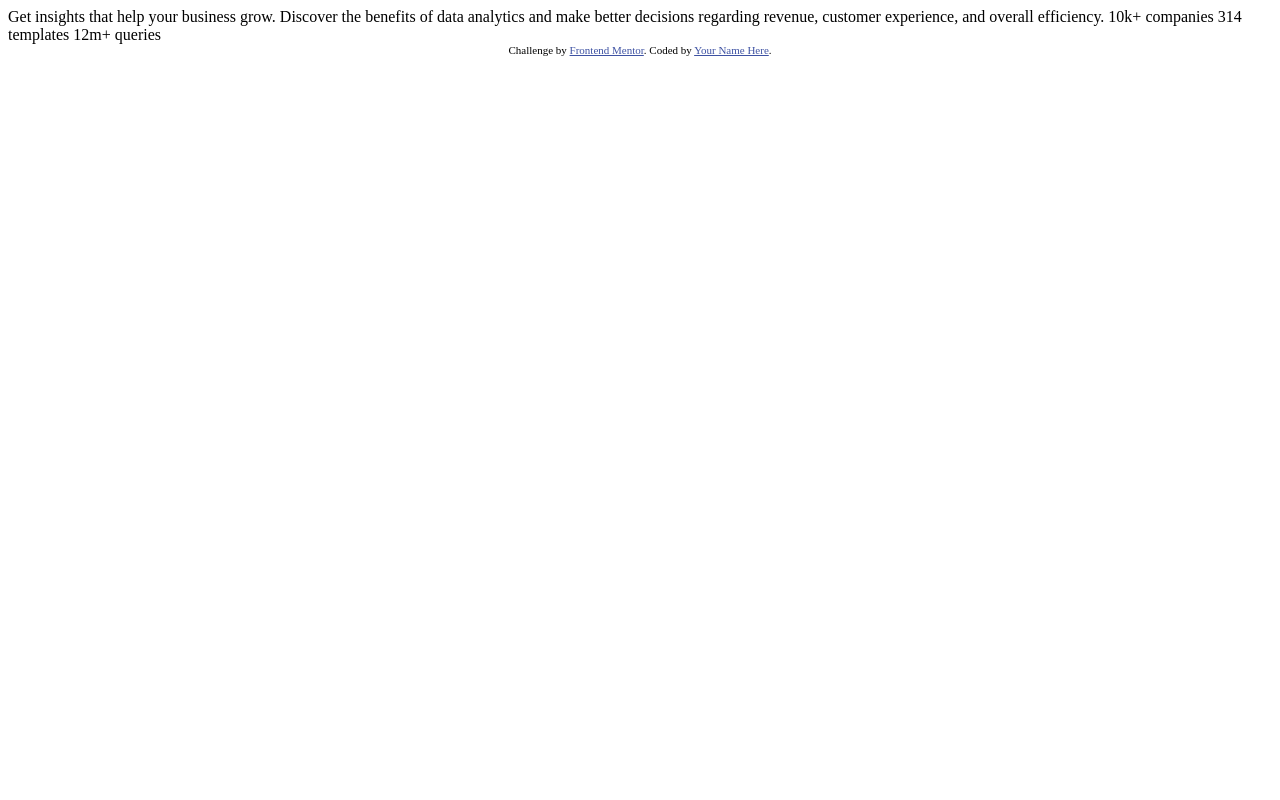
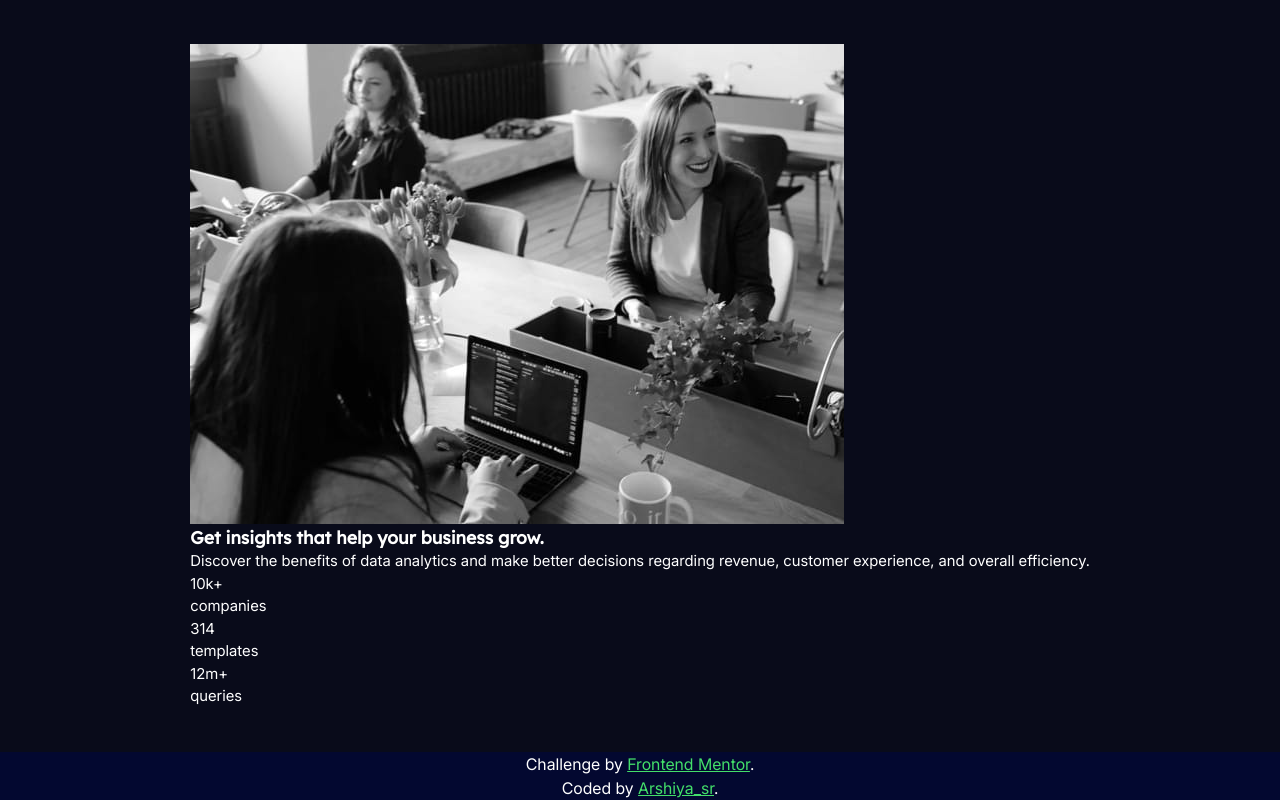
Before and after one commit to arshiya-sr/frontend-mentor-Stats-preview-card-component-Project, a plain HTML site: page index.html in a window 1280 px wide. Drawn offline with Linux system fonts and the light colour scheme.

Commit message:
Main Additions
Feat:

- Base CSS files.
- Fonts.
- Main styles.
- Semantic HTML structure

```diff
--- /dev/null
+++ b/css/main.css
@@ -0,0 +1,142 @@
+/* custom variables */
+
+:root {
+
+    /* Colors */
+
+    /* Primary */
+
+    --Navy-950: hsl(233, 47%, 7%);
+    --Navy-980: hsl(233, 88%, 10%);
+    --Blue-950: hsl(244, 37%, 16%);
+    --Purple-500: hsl(277, 64%, 61%);
+
+    /* Neutral */
+
+    --White-main: hsla(0, 0%, 100%, 0.75);
+    --White-stat: hsla(0, 0%, 100%, 0.6);
+
+    /* Basic colors */
+
+    --Black: hsl(0, 0%, 0%);
+    --White: hsl(0, 100%, 100%);
+    --White-light: hsla(0, 0%, 90%, 0.7);
+
+    --Shadow: hsla(0, 0%, 0%, 0.6);
+
+    --Gray-border: hsl(0, 74%, 79%);
+
+    /* Typography */
+
+    --font-family: 'Inter', sans-serif;
+    --font-family-heads: 'Lexend Deca', sans-serif;
+    --font-size-base: 0.9375rem;
+
+    /* sensible base for body text */
+
+    /* semantic font-size scale */
+
+    --fs-xxs: 0.7rem;
+    --fs-xs: 0.85rem;
+    --fs-sm: 1rem;
+    --fs-regul: 1.15rem;
+    --fs-md: 1.3rem;
+    --fs-lg: 1.5rem;
+    --fs-lg1: 1.7rem;
+    --fs-lg2: 2rem;
+    --fs-xl: 2.7rem;
+    --fs-xxl: 3rem;
+    --fs-3xl: 3.5rem;
+    --fs-gigantic: 5rem;
+    --fs-huge: 7rem;
+
+    /* Font weight */
+
+    --fw-lightest: 300;
+    --fw-light: 400;
+    --fw-normal: 500;
+    --fw-bold: 700;
+    --fw-dark: 900;
+
+    /* Spacing scale (rem-based for consistency)
+       Use a 8px baseline: 0.5rem (~8px), 1rem (~16px), 2rem (~32px) */
+
+    --space-xxs: 0.25rem;
+    --space-xs: 0.5rem;
+    --space-sm: 0.75rem;
+    --space-md: 1rem;
+    --space-lg: 2rem;
+    --space-xl: 3rem;
+    --space-xxl: 4rem;
+    --space-3xl: 5rem;
+    --space-huge: 8rem;
+
+    /* Border radius */
+
+    --radius-sm: 4px;
+    --radius-md: 8px;
+    --radius-lg: 16px;
+    --radius-half: 30px;
+    --radius-huge: 60px;
+    --radius-max: 120px;
+    --radius-circle: 50%;
+}
+
+/* Fonts */
+
+@font-face {
+    font-family: 'Inter';
+    font-style: normal;
+    font-weight: 400;
+    font-display: swap;
+    src: url('../fonts/Inter_18pt-Regular.ttf') format('truetype');
+}
+
+@font-face {
+    font-family: 'Inter';
+    font-style: normal;
+    font-weight: 700;
+    font-display: swap;
+    src: url('../fonts/Inter_18pt-Bold.ttf') format('truetype');
+}
+
+@font-face {
+    font-family: 'Lexend Deca';
+    font-style: normal;
+    font-weight: 400;
+    font-display: swap;
+    src: url('../fonts/LexendDeca-Regular.ttf') format('truetype');
+}
+
+/* Overall styles */
+
+body {
+    font-size: var(--font-size-base);
+    font-family: var(--font-family);
+    min-height: 100vh;
+    display: flex;
+    flex-direction: column;
+    position: relative;
+}
+
+.sr-only {
+    position: absolute;
+    width: 1px;
+    height: 1px;
+    padding: 0;
+    margin: -1px;
+    overflow: hidden;
+    clip-path: inset(50%);
+    white-space: nowrap;
+    border: 0;
+}
+
+h1,
+h2,
+h3 {
+    font-family: var(--font-family-heads);
+}
+
+li {
+    list-style: none;
+}
--- /dev/null
+++ b/css/reset.css
@@ -0,0 +1,104 @@
+/* 1. Use a more-intuitive box-sizing model */
+*,
+*::before,
+*::after {
+    box-sizing: border-box;
+}
+
+/* 2. Remove default margin */
+*:not(dialog) {
+    margin: 0;
+    padding: 0;
+}
+
+/* 3. Enable keyword animations */
+@media (prefers-reduced-motion: no-preference) {
+    html {
+        interpolate-size: allow-keywords;
+    }
+}
+
+body {
+    /* 4. Increase line-height */
+    line-height: 1.5;
+    /* 5. Improve text rendering */
+    -webkit-font-smoothing: antialiased;
+}
+
+/* 6. Improve media defaults */
+img,
+picture,
+video,
+canvas,
+svg {
+    display: block;
+    max-width: 100%;
+}
+
+/* 7. Inherit fonts for form controls */
+input,
+button,
+textarea,
+select {
+    font: inherit;
+}
+
+/* 8. Avoid text overflows */
+p,
+h1,
+h2,
+h3,
+h4,
+h5,
+h6 {
+    overflow-wrap: break-word;
+}
+
+/* 9. Improve line wrapping */
+p {
+    text-wrap: pretty;
+}
+
+h1,
+h2,
+h3,
+h4,
+h5,
+h6 {
+    text-wrap: balance;
+}
+
+/*
+  10. Create a root stacking context
+*/
+
+#root,
+#__next {
+    isolation: isolate;
+}
+
+/*
+  11. Button
+*/
+
+
+button {
+    background: none;
+    border: none;
+    padding: 0;
+    margin: 0;
+    font: inherit;
+    color: inherit;
+    cursor: pointer;
+    outline: none;
+    -webkit-appearance: none;
+    appearance: none;
+}
+
+/* 12. Preffered Reduced Motion */
+
+@media (prefers-reduced-motion: reduce) {
+    * {
+        transition: all 0.01ms linear !important;
+    }
+}
--- /dev/null
+++ b/css/styles.css
@@ -0,0 +1,27 @@
+/* Main */
+
+.main {
+    flex: 1;
+    display: flex;
+    align-items: center;
+    justify-content: center;
+    background-color: var(--Navy-950);
+    color: var(--White)
+}
+
+.desktop {
+    display: none;
+}
+
+/* Footer */
+
+.footer {
+    font-size: var(--fs-sm);
+    text-align: center;
+    background-color: var(--Navy-980);
+    color: var(--White)
+}
+
+.credit {
+    color: hsl(135, 71%, 57%);
+}
--- a/index.html
+++ b/index.html
@@ -1,33 +1,62 @@
 <!DOCTYPE html>
 <html lang="en">
+
 <head>
   <meta charset="UTF-8">
-  <meta name="viewport" content="width=device-width, initial-scale=1.0"> <!-- displays site properly based on user's device -->
+  <meta name="viewport" content="width=device-width, initial-scale=1.0">
+  <link rel="icon" type="image/png" sizes="32x32" href="./images/favicon-32x32.png">
+  <title>Frontend Mentor | Stats preview card component</title>
+  <link rel="stylesheet" href="./css/reset.css">
+  <link rel="stylesheet" href="./css/main.css">
+  <link rel="stylesheet" href="./css/styles.css">
+</head>
 
-  <link rel="icon" type="image/png" sizes="32x32" href="./images/favicon-32x32.png">
-
-  <title>Frontend Mentor | Stats preview card component</title>
-
-  <!-- Feel free to remove these styles or customise in your own stylesheet 👍 -->
-  <style>
-    .attribution { font-size: 0.6875rem; text-align: center; }
-    .attribution a { color: hsl(228, 45%, 44%); }
-  </style>
-</head>
 <body>
 
-  Get insights that help your business grow.
+  <main class="main">
 
-  Discover the benefits of data analytics and make better decisions regarding revenue, customer
-  experience, and overall efficiency.
+    <article class="card">
 
-  10k+ companies
-  314 templates
-  12m+ queries
+      <header class="card-header" aria-label="card header">
+        <img class="img mobile" src="./images/image-header-mobile.jpg" alt="" aria-hidden="true">
+        <img class="img desktop" src="./images/image-header-desktop.jpg" alt="" aria-hidden="true">
+      </header>
 
-  <footer class="attribution">
-    Challenge by <a href="https://www.frontendmentor.io?ref=challenge">Frontend Mentor</a>.
-    Coded by <a href="#">Your Name Here</a>.
+      <section class="card-body">
+        <h1 class="card-title">
+          Get <strong class="marked">insights</strong> that help your business grow.
+        </h1>
+        <p class="card-text">
+          Discover the benefits of data analytics and make better decisions regarding revenue,
+          customer
+          experience, and overall efficiency.
+        </p>
+        <div class="features">
+          <div class="feature">
+            <p class="number">10k+</p>
+            <p class="label">companies</p>
+          </div>
+          <div class="feature">
+            <p class="number">314</p>
+            <p class="label">templates</p>
+          </div>
+          <div class="feature">
+            <p class="number">12m+</p>
+            <p class="label">queries</p>
+          </div>
+        </div>
+      </section>
+
+    </article>
+
+  </main>
+
+  <footer class="footer">
+    <p>Challenge by <a class="credit" rel="noopener noreferrer" target="_blank"
+        href="https://www.frontendmentor.io?ref=challenge">Frontend Mentor</a>.</p>
+    <p>Coded by <a class="credit" rel="noopener noreferrer" target="_blank"
+        href="https://github.com/arshiya-sr">Arshiya_sr</a>.</p>
   </footer>
 </body>
+
 </html>
```
Also changed, not shown: fonts/Inter_18pt-Bold.ttf (added), fonts/Inter_18pt-Regular.ttf (added), fonts/LexendDeca-Regular.ttf (added).
